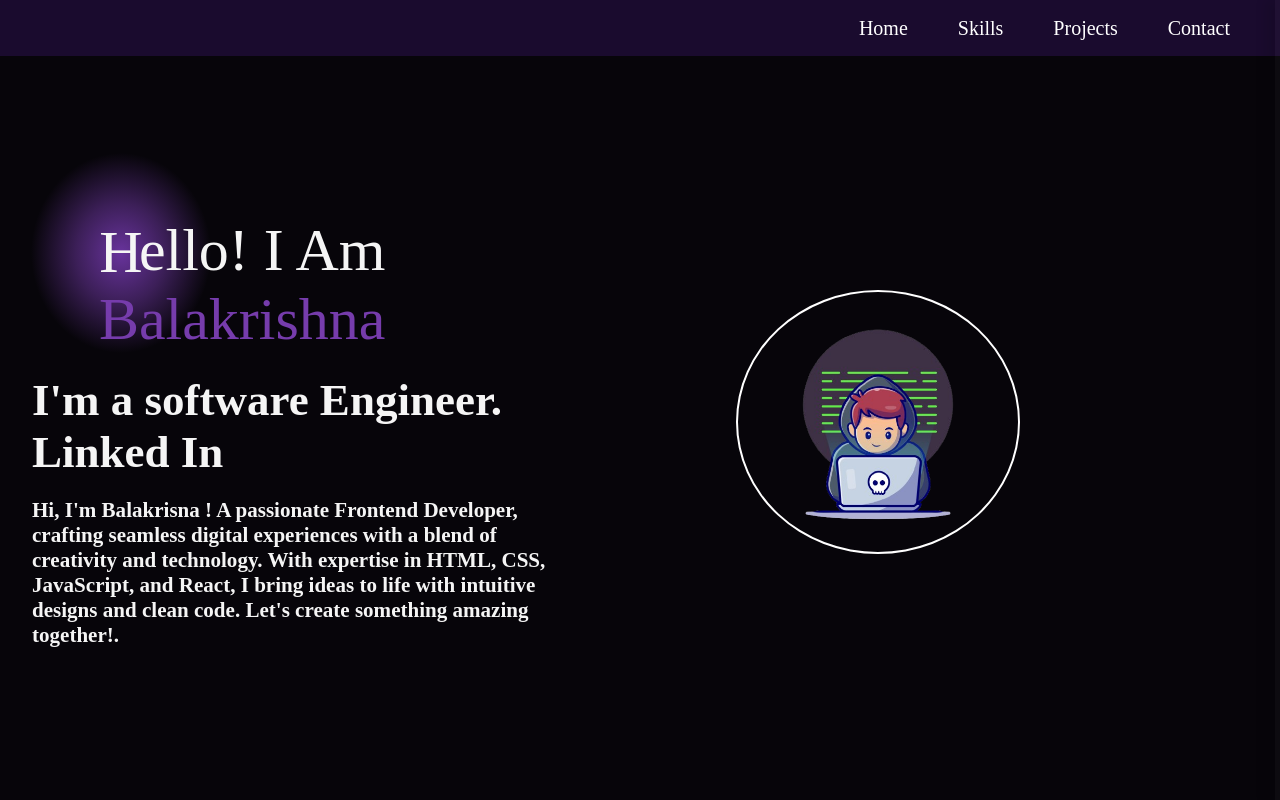
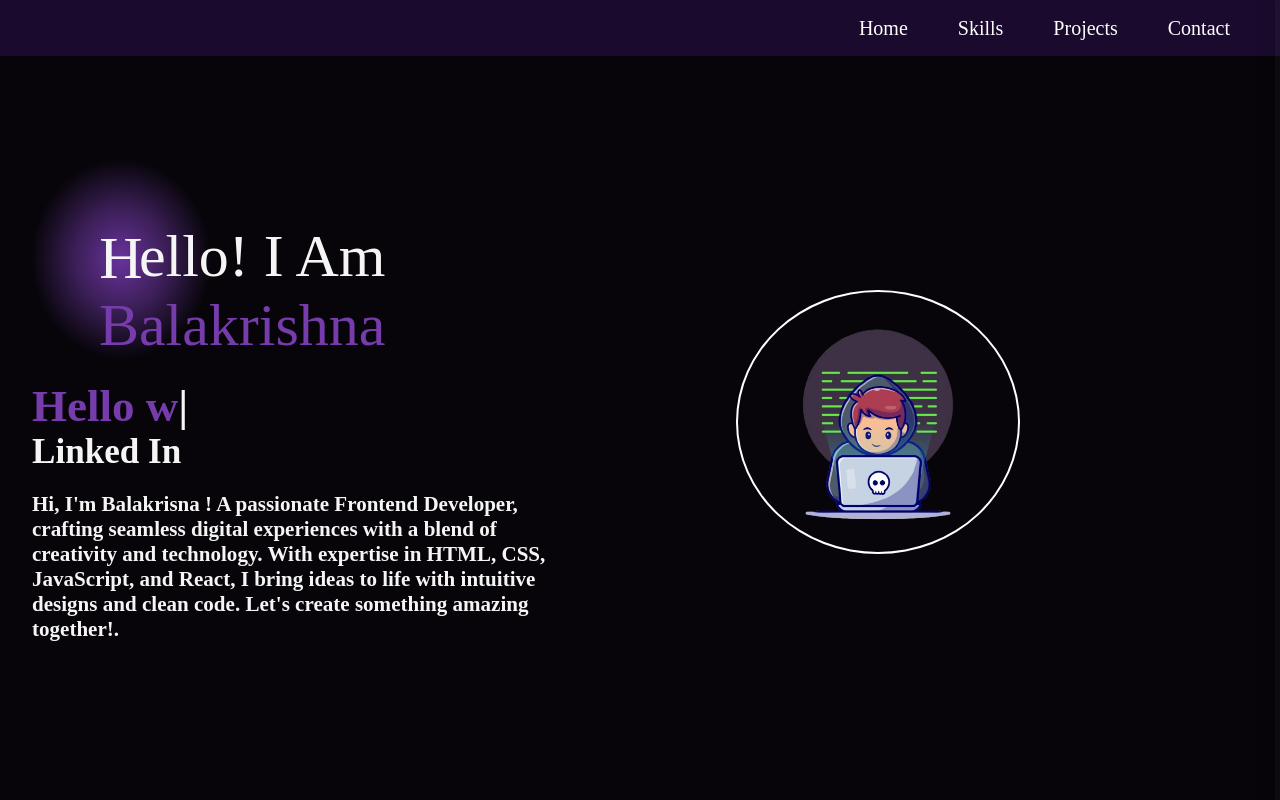
Before and after one commit to Balakrishna-2003/Portfolio, a React (Vite) app: page / in a window 1280 px wide. Shown: the top 800 px of the page. Built offline with nearby package versions, Linux system fonts and the light colour scheme; a web font is replaced by a local one.

Commit message:
used typed.js

```diff
--- a/package.json
+++ b/package.json
@@ -11,7 +11,8 @@
   },
   "dependencies": {
     "react": "^19.1.0",
-    "react-dom": "^19.1.0"
+    "react-dom": "^19.1.0",
+    "typed.js": "^2.1.0"
   },
   "devDependencies": {
     "@eslint/js": "^9.29.0",
--- a/src/components/Heropage.jsx
+++ b/src/components/Heropage.jsx
@@ -1,6 +1,21 @@
-import react from 'react';
+import react, { useEffect, useRef } from 'react';
+import Typed from 'typed.js';
 
 export default function Heropage() {
+    const el  = useRef(null);
+    useEffect(() => {
+        // Typing animation script start
+       const typing = new Typed(el.current, {
+            strings: ["Hello world","React dev"],
+            typeSpeed: 100,
+            backSpeed: 40,
+            loop: true,
+        });
+        // Typing animation script End
+        return () => {
+            typing.destroy();
+        }
+    }, [])
     return (
         <>
             <section id='Home'>
@@ -12,12 +27,13 @@ export default function Heropage() {
                                     <h1 className='piedra-regular'>H</h1>
                                 </div>
                                 <h1 className='piedra-regular' id='marleft'>ello! I Am</h1>
-                            <h1 className='piedra-regular' style={{color: '#763cac'}}>Balakrishna</h1>
+                                <h1 className='piedra-regular' style={{ color: '#763cac' }}>Balakrishna</h1>
                             </div>
                         </div>
 
                         <div className="myrole">
-                            <h2>I'm a software Engineer. <br /> Linked In<br /></h2>
+                            <h2><span ref={el} style={{color: "#763cac"}}></span></h2>
+                            <h3> Linked In</h3>
                         </div>
 
                         <div className="mydesc">
```
Also changed, not shown: src/assets/screencapture-sjeceresults-contineo-in-index-php-2025-07-09-10_54_56.png (added), 1 other file (tests, documents, lock files or other folders). Lines whose indentation alone changed are shown as unchanged.
